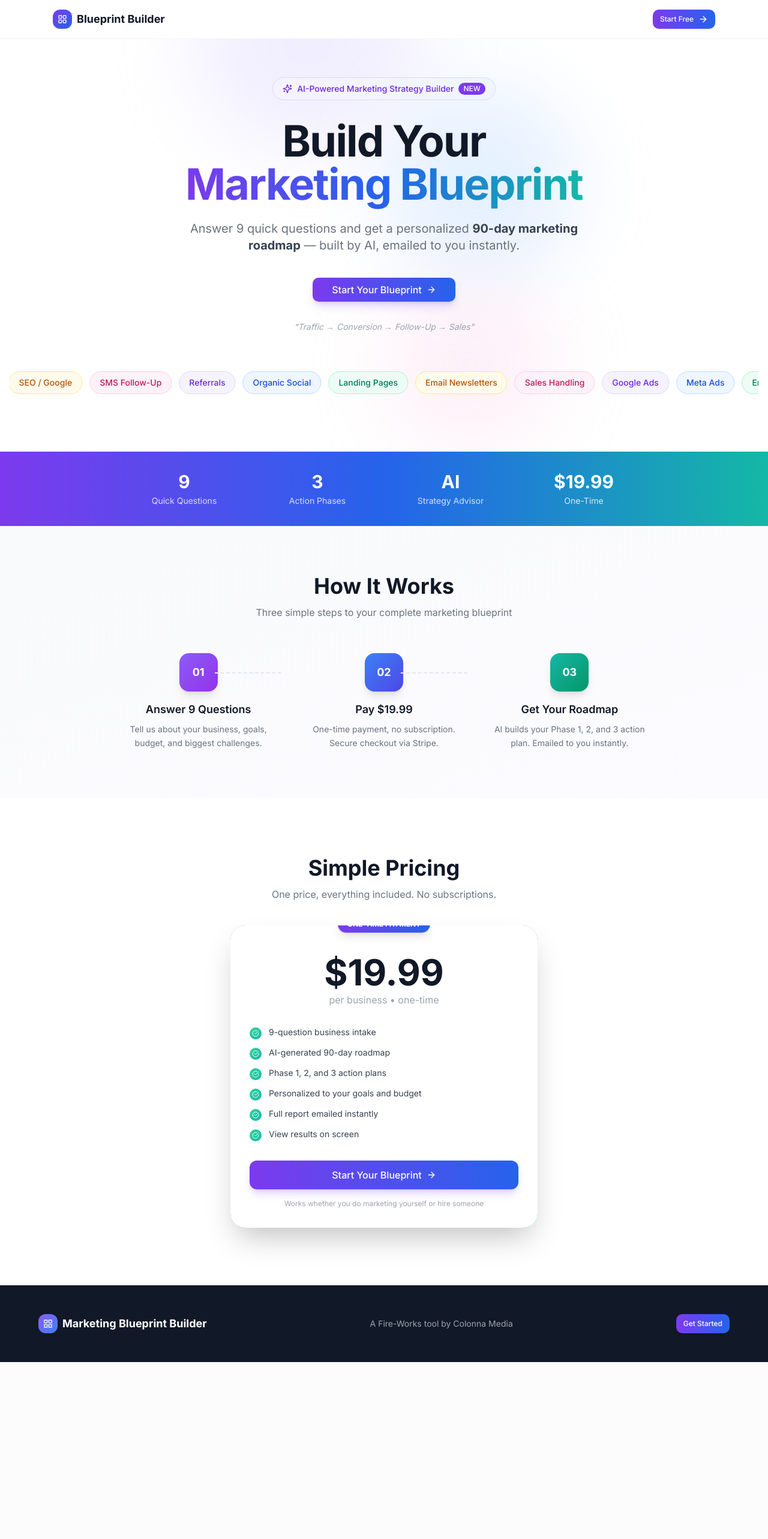
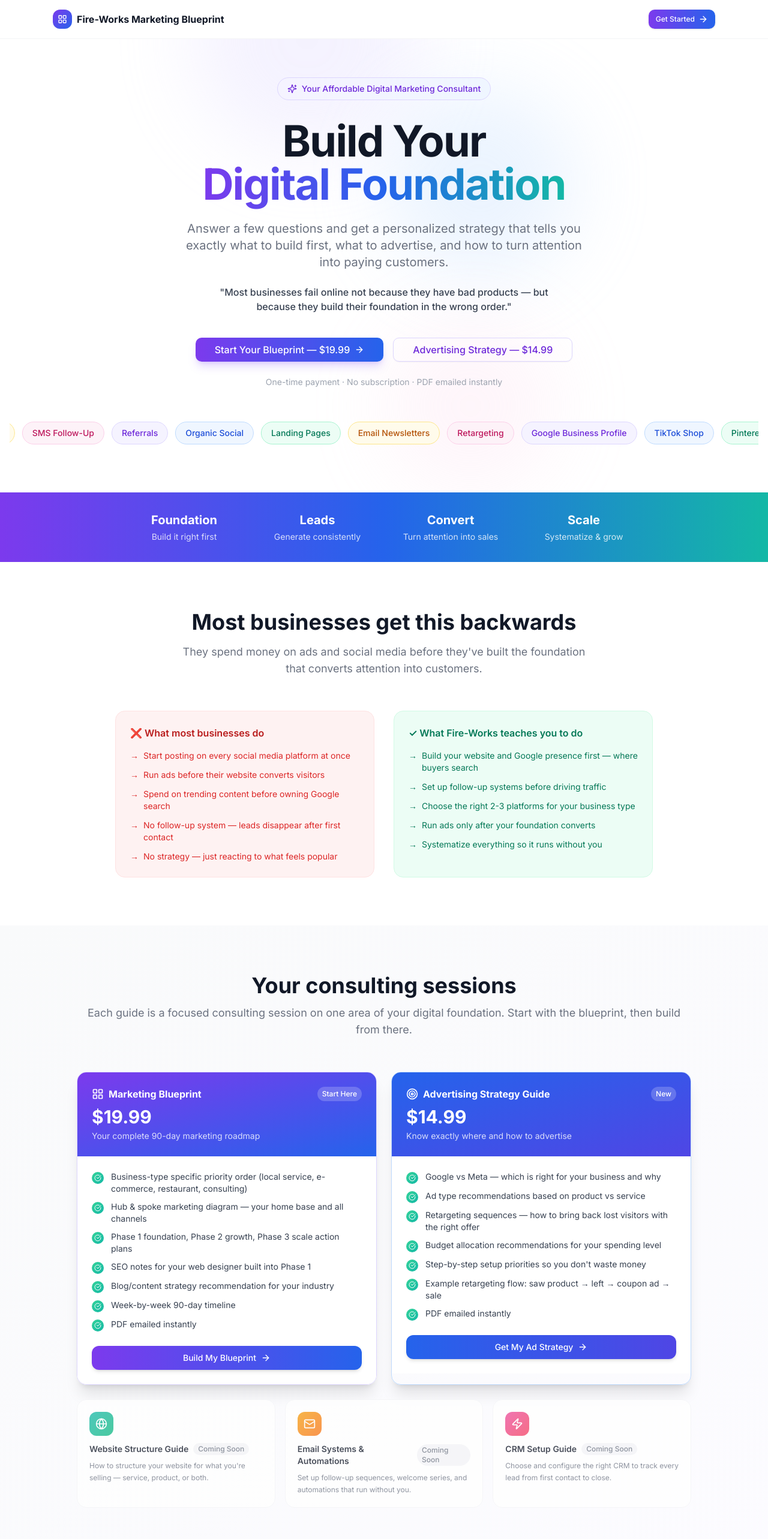
Before and after one commit to colonnamedia/fire-works-blueprint-builder, a React (Vite) app: page / in a window 1280 px wide. Shown: the top 2566 px of the page at 60% size. Before the commit the page ends 2271 px from the top, so only its background shows below. Built offline with nearby package versions, Linux system fonts and the light colour scheme.

Commit message:
Refactor Landing page and update UI elements
Refactor Landing page components and update text for clarity. Adjust layout and improve button labels.

```diff
--- a/src/pages/Landing.jsx
+++ b/src/pages/Landing.jsx
@@ -1,6 +1,6 @@
 import { Link } from "react-router-dom";
 import { motion } from "framer-motion";
-import { ArrowRight, LayoutGrid, Map, PieChart, CheckCircle, Sparkles } from "lucide-react";
+import { ArrowRight, LayoutGrid, CheckCircle, Sparkles, Target, TrendingUp, Mail, Globe, Zap } from "lucide-react";
 import { Button } from "@/components/ui/button";
 
 const fadeUp = (delay = 0) => ({
@@ -11,10 +11,11 @@ const fadeUp = (delay = 0) => ({
 
 const channels = [
   "Google Ads", "Meta Ads", "Email Automations", "SEO / Google", "SMS Follow-Up",
-  "Referrals", "Organic Social", "Landing Pages", "Email Newsletters", "Sales Handling",
+  "Referrals", "Organic Social", "Landing Pages", "Email Newsletters", "Retargeting",
+  "Google Business Profile", "TikTok Shop", "Pinterest", "Booking Systems", "CRM Setup",
 ];
 
-function PricingFeature({ text }) {
+function Feature({ text }) {
   return (
     <div className="flex items-start gap-3">
       <div className="w-5 h-5 rounded-full bg-gradient-to-br from-emerald-400 to-teal-500 flex items-center justify-center flex-shrink-0 mt-0.5">
@@ -25,40 +26,46 @@ function PricingFeature({ text }) {
   );
 }
 
+function ComingSoon() {
+  return (
+    <span className="text-xs bg-gray-100 text-gray-500 px-2 py-0.5 rounded-full font-medium">Coming Soon</span>
+  );
+}
+
 export default function Landing() {
   return (
     <div className="min-h-screen bg-white overflow-x-hidden">
+
       {/* Nav */}
-      <header className="border-b border-gray-100 bg-white/80 backdrop-blur-md sticky top-0 z-50">
+      <header className="border-b border-gray-100 bg-white/90 backdrop-blur-md sticky top-0 z-50">
         <div className="max-w-6xl mx-auto px-4 sm:px-6 flex items-center justify-between h-16">
           <div className="flex items-center gap-2">
             <div className="w-8 h-8 rounded-lg bg-gradient-to-br from-violet-600 to-blue-600 flex items-center justify-center">
               <LayoutGrid className="w-4 h-4 text-white" />
             </div>
-            <span className="font-bold text-gray-900 text-lg">Blueprint Builder</span>
+            <span className="font-bold text-gray-900 text-base">Fire-Works Marketing Blueprint</span>
           </div>
           <Link to="/questionnaire">
-            <Button size="sm" className="gap-2 bg-gradient-to-r from-violet-600 to-blue-600 hover:from-violet-700 hover:to-blue-700 text-white border-0">
-              Start Free <ArrowRight className="w-4 h-4" />
+            <Button size="sm" className="gap-1.5 bg-gradient-to-r from-violet-600 to-blue-600 hover:from-violet-700 hover:to-blue-700 text-white border-0">
+              Get Started <ArrowRight className="w-4 h-4" />
             </Button>
           </Link>
         </div>
       </header>
 
       {/* Hero */}
-      <section className="relative pt-16 pb-24 px-4 overflow-hidden">
+      <section className="relative pt-16 pb-20 px-4 overflow-hidden">
         <div className="absolute inset-0 pointer-events-none">
-          <div className="absolute top-0 left-1/4 w-96 h-96 bg-violet-200 rounded-full blur-3xl opacity-40 -translate-y-1/2" />
-          <div className="absolute top-20 right-1/4 w-80 h-80 bg-blue-200 rounded-full blur-3xl opacity-40" />
-          <div className="absolute bottom-0 left-1/2 w-72 h-72 bg-pink-200 rounded-full blur-3xl opacity-30" />
+          <div className="absolute top-0 left-1/4 w-96 h-96 bg-violet-200 rounded-full blur-3xl opacity-30 -translate-y-1/2" />
+          <div className="absolute top-20 right-1/4 w-80 h-80 bg-blue-200 rounded-full blur-3xl opacity-30" />
+          <div className="absolute bottom-0 left-1/2 w-72 h-72 bg-pink-200 rounded-full blur-3xl opacity-20" />
         </div>
 
         <div className="max-w-4xl mx-auto text-center relative z-10">
           <motion.div {...fadeUp(0)}>
             <div className="inline-flex items-center gap-2 bg-gradient-to-r from-violet-50 to-blue-50 border border-violet-200 text-violet-700 px-4 py-2 rounded-full text-sm font-medium mb-8">
               <Sparkles className="w-4 h-4" />
-              AI-Powered Marketing Strategy Builder
-              <span className="bg-violet-600 text-white text-xs px-2 py-0.5 rounded-full">NEW</span>
+              Your Affordable Digital Marketing Consultant
             </div>
           </motion.div>
 
@@ -66,30 +73,39 @@ export default function Landing() {
             <span className="text-gray-900">Build Your</span>
             <br />
             <span className="bg-gradient-to-r from-violet-600 via-blue-600 to-teal-500 bg-clip-text text-transparent">
-              Marketing Blueprint
+              Digital Foundation
             </span>
           </motion.h1>
 
-          <motion.p {...fadeUp(0.2)} className="text-lg md:text-xl text-gray-500 max-w-2xl mx-auto mb-10 leading-relaxed">
-            Answer 9 quick questions and get a personalized <strong className="text-gray-700">90-day marketing roadmap</strong> — built by AI, emailed to you instantly.
+          <motion.p {...fadeUp(0.2)} className="text-lg md:text-xl text-gray-500 max-w-2xl mx-auto mb-6 leading-relaxed">
+            Answer a few questions and get a personalized strategy that tells you exactly what to build first, what to advertise, and how to turn attention into paying customers.
+          </motion.p>
+
+          <motion.p {...fadeUp(0.25)} className="text-base text-gray-700 max-w-xl mx-auto mb-10 font-medium">
+            "Most businesses fail online not because they have bad products — but because they build their foundation in the wrong order."
           </motion.p>
 
           <motion.div {...fadeUp(0.3)} className="flex flex-col sm:flex-row gap-4 justify-center">
             <Link to="/questionnaire">
               <Button size="lg" className="gap-2 px-8 text-base bg-gradient-to-r from-violet-600 to-blue-600 hover:from-violet-700 hover:to-blue-700 text-white border-0 shadow-lg shadow-violet-500/25 hover:shadow-violet-500/40 transition-all">
-                Start Your Blueprint <ArrowRight className="w-5 h-5" />
+                Start Your Blueprint — $19.99 <ArrowRight className="w-5 h-5" />
+              </Button>
+            </Link>
+            <Link to="/advertising">
+              <Button size="lg" variant="outline" className="gap-2 px-8 text-base border-violet-200 text-violet-700 hover:bg-violet-50">
+                Advertising Strategy — $14.99
               </Button>
             </Link>
           </motion.div>
 
-          <motion.p {...fadeUp(0.4)} className="mt-8 text-sm text-gray-400 italic">
-            "Traffic → Conversion → Follow-Up → Sales"
+          <motion.p {...fadeUp(0.4)} className="mt-6 text-sm text-gray-400">
+            One-time payment · No subscription · PDF emailed instantly
           </motion.p>
         </div>
 
-        <motion.div {...fadeUp(0.5)} className="mt-16 relative">
+        <motion.div {...fadeUp(0.5)} className="mt-14 relative">
           <div className="flex gap-3 overflow-hidden">
-            <div className="flex gap-3 animate-[scroll_20s_linear_infinite] flex-shrink-0">
+            <div className="flex gap-3 animate-[scroll_25s_linear_infinite] flex-shrink-0">
               {[...channels, ...channels].map((c, i) => (
                 <div key={i} className={`flex-shrink-0 px-4 py-2 rounded-full text-sm font-medium border ${
                   i % 5 === 0 ? "bg-violet-50 text-violet-700 border-violet-200" :
@@ -106,43 +122,165 @@ export default function Landing() {
         </motion.div>
       </section>
 
-      {/* Stats bar */}
+      {/* Positioning strip */}
       <section className="py-8 bg-gradient-to-r from-violet-600 via-blue-600 to-teal-500">
         <div className="max-w-4xl mx-auto px-4 grid grid-cols-2 sm:grid-cols-4 gap-6 text-center text-white">
           {[
-            { val: "9", label: "Quick Questions" },
-            { val: "3", label: "Action Phases" },
-            { val: "AI", label: "Strategy Advisor" },
-            { val: "$19.99", label: "One-Time" },
+            { val: "Foundation", label: "Build it right first" },
+            { val: "Leads", label: "Generate consistently" },
+            { val: "Convert", label: "Turn attention into sales" },
+            { val: "Scale", label: "Systematize & grow" },
           ].map((s, i) => (
             <div key={i}>
-              <div className="text-3xl font-bold">{s.val}</div>
+              <div className="text-xl font-bold">{s.val}</div>
               <div className="text-sm opacity-80 mt-1">{s.label}</div>
             </div>
           ))}
         </div>
       </section>
 
-      {/* How it Works */}
-      <section className="py-20 px-4 bg-gradient-to-br from-gray-50 to-violet-50/30">
+      {/* The problem */}
+      <section className="py-20 px-4 bg-white">
         <div className="max-w-4xl mx-auto">
           <div className="text-center mb-14">
-            <h2 className="text-4xl font-bold mb-3 text-gray-900">How It Works</h2>
-            <p className="text-gray-500">Three simple steps to your complete marketing blueprint</p>
+            <h2 className="text-4xl font-bold mb-4 text-gray-900">Most businesses get this backwards</h2>
+            <p className="text-gray-500 max-w-2xl mx-auto text-lg">They spend money on ads and social media before they've built the foundation that converts attention into customers.</p>
+          </div>
+          <div className="grid md:grid-cols-2 gap-8">
+            <div className="bg-red-50 border border-red-100 rounded-2xl p-6">
+              <p className="font-semibold text-red-700 mb-4 text-base">❌ What most businesses do</p>
+              <ul className="space-y-3 text-sm text-red-600">
+                <li className="flex gap-2"><span>→</span>Start posting on every social media platform at once</li>
+                <li className="flex gap-2"><span>→</span>Run ads before their website converts visitors</li>
+                <li className="flex gap-2"><span>→</span>Spend on trending content before owning Google search</li>
+                <li className="flex gap-2"><span>→</span>No follow-up system — leads disappear after first contact</li>
+                <li className="flex gap-2"><span>→</span>No strategy — just reacting to what feels popular</li>
+              </ul>
+            </div>
+            <div className="bg-emerald-50 border border-emerald-100 rounded-2xl p-6">
+              <p className="font-semibold text-emerald-700 mb-4 text-base">✓ What Fire-Works teaches you to do</p>
+              <ul className="space-y-3 text-sm text-emerald-700">
+                <li className="flex gap-2"><span>→</span>Build your website and Google presence first — where buyers search</li>
+                <li className="flex gap-2"><span>→</span>Set up follow-up systems before driving traffic</li>
+                <li className="flex gap-2"><span>→</span>Choose the right 2-3 platforms for your business type</li>
+                <li className="flex gap-2"><span>→</span>Run ads only after your foundation converts</li>
+                <li className="flex gap-2"><span>→</span>Systematize everything so it runs without you</li>
+              </ul>
+            </div>
+          </div>
+        </div>
+      </section>
+
+      {/* Products — consulting sessions */}
+      <section className="py-20 px-4 bg-gradient-to-br from-gray-50 to-violet-50/30">
+        <div className="max-w-5xl mx-auto">
+          <div className="text-center mb-14">
+            <h2 className="text-4xl font-bold mb-3 text-gray-900">Your consulting sessions</h2>
+            <p className="text-gray-500 text-lg">Each guide is a focused consulting session on one area of your digital foundation. Start with the blueprint, then build from there.</p>
+          </div>
+
+          <div className="grid md:grid-cols-2 gap-6 mb-6">
+
+            {/* Blueprint — featured */}
+            <div className="relative rounded-2xl overflow-hidden shadow-xl border border-violet-200">
+              <div className="bg-gradient-to-br from-violet-600 to-blue-600 p-6 text-white">
+                <div className="flex items-center justify-between mb-2">
+                  <div className="flex items-center gap-2">
+                    <LayoutGrid className="w-5 h-5" />
+                    <span className="font-bold text-base">Marketing Blueprint</span>
+                  </div>
+                  <span className="text-xs bg-white/20 px-2 py-1 rounded-full font-medium">Start Here</span>
+                </div>
+                <div className="text-3xl font-bold mb-1">$19.99</div>
+                <p className="text-sm opacity-80">Your complete 90-day marketing roadmap</p>
+              </div>
+              <div className="bg-white p-6">
+                <div className="space-y-2.5 mb-6">
+                  <Feature text="Business-type specific priority order (local service, e-commerce, restaurant, consulting)" />
+                  <Feature text="Hub & spoke marketing diagram — your home base and all channels" />
+                  <Feature text="Phase 1 foundation, Phase 2 growth, Phase 3 scale action plans" />
+                  <Feature text="SEO notes for your web designer built into Phase 1" />
+                  <Feature text="Blog/content strategy recommendation for your industry" />
+                  <Feature text="Week-by-week 90-day timeline" />
+                  <Feature text="PDF emailed instantly" />
+                </div>
+                <Link to="/questionnaire" className="block">
+                  <Button className="w-full gap-2 bg-gradient-to-r from-violet-600 to-blue-600 hover:from-violet-700 hover:to-blue-700 text-white border-0 shadow-md py-5 rounded-xl text-sm">
+                    Build My Blueprint <ArrowRight className="w-4 h-4" />
+                  </Button>
+                </Link>
+              </div>
+            </div>
+
+            {/* Advertising Strategy */}
+            <div className="relative rounded-2xl overflow-hidden shadow-xl border border-blue-200">
+              <div className="bg-gradient-to-br from-blue-600 to-indigo-600 p-6 text-white">
+                <div className="flex items-center justify-between mb-2">
+                  <div className="flex items-center gap-2">
+                    <Target className="w-5 h-5" />
+                    <span className="font-bold text-base">Advertising Strategy Guide</span>
+                  </div>
+                  <span className="text-xs bg-white/20 px-2 py-1 rounded-full font-medium">New</span>
+                </div>
+                <div className="text-3xl font-bold mb-1">$14.99</div>
+                <p className="text-sm opacity-80">Know exactly where and how to advertise</p>
+              </div>
+              <div className="bg-white p-6">
+                <div className="space-y-2.5 mb-6">
+                  <Feature text="Google vs Meta — which is right for your business and why" />
+                  <Feature text="Ad type recommendations based on product vs service" />
+                  <Feature text="Retargeting sequences — how to bring back lost visitors with the right offer" />
+                  <Feature text="Budget allocation recommendations for your spending level" />
+                  <Feature text="Step-by-step setup priorities so you don't waste money" />
+                  <Feature text="Example retargeting flow: saw product → left → coupon ad → sale" />
+                  <Feature text="PDF emailed instantly" />
+                </div>
+                <Link to="/advertising" className="block">
+                  <Button className="w-full gap-2 bg-gradient-to-r from-blue-600 to-indigo-600 hover:from-blue-700 hover:to-indigo-700 text-white border-0 shadow-md py-5 rounded-xl text-sm">
+                    Get My Ad Strategy <ArrowRight className="w-4 h-4" />
+                  </Button>
+                </Link>
+              </div>
+            </div>
+
+          </div>
+
+          {/* Coming soon row */}
+          <div className="grid md:grid-cols-3 gap-4">
+            {[
+              { icon: Globe, title: "Website Structure Guide", desc: "How to structure your website for what you're selling — service, product, or both.", color: "from-teal-500 to-emerald-500" },
+              { icon: Mail, title: "Email Systems & Automations", desc: "Set up follow-up sequences, welcome series, and automations that run without you.", color: "from-amber-500 to-orange-500" },
+              { icon: Zap, title: "CRM Setup Guide", desc: "Choose and configure the right CRM to track every lead from first contact to close.", color: "from-pink-500 to-rose-500" },
+            ].map((p, i) => (
+              <div key={i} className="bg-white border border-gray-100 rounded-2xl p-5 opacity-75">
+                <div className={`w-10 h-10 rounded-xl bg-gradient-to-br ${p.color} flex items-center justify-center mb-3`}>
+                  <p.icon className="w-5 h-5 text-white" />
+                </div>
+                <div className="flex items-center gap-2 mb-2">
+                  <h3 className="font-semibold text-gray-900 text-sm">{p.title}</h3>
+                  <ComingSoon />
+                </div>
+                <p className="text-xs text-gray-500 leading-relaxed">{p.desc}</p>
+              </div>
+            ))}
+          </div>
+        </div>
+      </section>
+
+      {/* How it works */}
+      <section className="py-20 px-4 bg-white">
+        <div className="max-w-4xl mx-auto">
+          <div className="text-center mb-14">
+            <h2 className="text-4xl font-bold mb-3 text-gray-900">How it works</h2>
+            <p className="text-gray-500">A few questions → an AI-powered strategy → delivered instantly</p>
           </div>
           <div className="grid md:grid-cols-3 gap-8">
             {[
-              { step: "01", color: "from-violet-500 to-purple-600", title: "Answer 9 Questions", desc: "Tell us about your business, goals, budget, and biggest challenges." },
-              { step: "02", color: "from-blue-500 to-indigo-600", title: "Pay $19.99", desc: "One-time payment, no subscription. Secure checkout via Stripe." },
-              { step: "03", color: "from-teal-500 to-emerald-600", title: "Get Your Roadmap", desc: "AI builds your Phase 1, 2, and 3 action plan. Emailed to you instantly." },
+              { step: "01", color: "from-violet-500 to-purple-600", title: "Answer a few questions", desc: "Tell us about your business type, industry, current situation, goals, and budget." },
+              { step: "02", color: "from-blue-500 to-indigo-600", title: "Secure one-time payment", desc: "No subscription. No recurring fees. Pay once and keep your guide forever." },
+              { step: "03", color: "from-teal-500 to-emerald-600", title: "Get your strategy instantly", desc: "View your full plan on screen and receive a professionally formatted PDF by email." },
             ].map((item, i) => (
-              <motion.div
-                key={i}
-                initial={{ opacity: 0, y: 20 }}
-                animate={{ opacity: 1, y: 0 }}
-                transition={{ delay: i * 0.15 + 0.2 }}
-                className="text-center relative"
-              >
+              <div key={i} className="text-center relative">
                 <div className={`w-16 h-16 rounded-2xl bg-gradient-to-br ${item.color} flex items-center justify-center mx-auto mb-4 shadow-lg`}>
                   <span className="text-white font-bold text-lg">{item.step}</span>
                 </div>
@@ -151,64 +289,29 @@ export default function Landing() {
                 )}
                 <h3 className="font-semibold text-lg mb-2 text-gray-900">{item.title}</h3>
                 <p className="text-sm text-gray-500 leading-relaxed">{item.desc}</p>
-              </motion.div>
+              </div>
             ))}
           </div>
         </div>
       </section>
 
-      {/* Pricing */}
-      <section className="py-24 px-4" id="pricing">
-        <div className="max-w-lg mx-auto">
-          <div className="text-center mb-10">
-            <h2 className="text-4xl font-bold mb-3 text-gray-900">Simple Pricing</h2>
-            <p className="text-gray-500">One price, everything included. No subscriptions.</p>
+      {/* Consultant positioning */}
+      <section className="py-20 px-4 bg-gradient-to-br from-violet-600 to-blue-700 text-white">
+        <div className="max-w-4xl mx-auto text-center">
+          <h2 className="text-4xl font-bold mb-4">The more you build, the more personalized it gets</h2>
+          <p className="text-lg opacity-80 max-w-2xl mx-auto mb-10">Fire-Works is designed to grow with your business. Start with the blueprint to understand your full strategy. Add the advertising guide when you're ready to run ads. Build each piece of your digital foundation step by step — with AI doing the strategic thinking.</p>
+          <div className="flex flex-col sm:flex-row gap-4 justify-center">
+            <Link to="/questionnaire">
+              <Button size="lg" className="gap-2 px-8 bg-white text-violet-700 hover:bg-gray-50 border-0 font-semibold">
+                Start With the Blueprint — $19.99 <ArrowRight className="w-5 h-5" />
+              </Button>
+            </Link>
+            <Link to="/advertising">
+              <Button size="lg" variant="outline" className="gap-2 px-8 border-white/40 text-white hover:bg-white/10">
+                Advertising Strategy — $14.99
+              </Button>
+            </Link>
           </div>
-
-          <motion.div
-            initial={{ opacity: 0, y: 28 }}
-            animate={{ opacity: 1, y: 0 }}
-            transition={{ delay: 0.2 }}
-            className="relative rounded-3xl overflow-hidden shadow-2xl"
-          >
-            <div className="absolute inset-0 bg-gradient-to-br from-violet-500 via-blue-500 to-teal-500 p-0.5 rounded-3xl">
-              <div className="bg-white h-full w-full rounded-3xl" />
-            </div>
-
-            <div className="relative bg-white rounded-3xl p-8">
-              <div className="absolute -top-4 left-1/2 -translate-x-1/2">
-                <div className="bg-gradient-to-r from-violet-600 to-blue-600 text-white text-xs font-bold px-4 py-1.5 rounded-full shadow-lg">
-                  ONE-TIME PAYMENT
-                </div>
-              </div>
-
-              <div className="text-center mb-8 pt-4">
-                <div className="text-6xl font-bold text-gray-900 mb-1">$19.99</div>
-                <p className="text-gray-400">per business • one-time</p>
-              </div>
-
-              <div className="space-y-3 mb-8">
-                <PricingFeature text="9-question business intake" />
-                <PricingFeature text="AI-generated 90-day roadmap" />
-                <PricingFeature text="Phase 1, 2, and 3 action plans" />
-                <PricingFeature text="Personalized to your goals and budget" />
-                <PricingFeature text="Full report emailed instantly" />
-                <PricingFeature text="View results on screen" />
-              </div>
-
-              <Link to="/questionnaire" className="block">
-                <Button
-                  className="w-full gap-2 bg-gradient-to-r from-violet-600 to-blue-600 hover:from-violet-700 hover:to-blue-700 text-white border-0 shadow-lg shadow-violet-500/25 py-6 text-base rounded-xl"
-                  size="lg"
-                >
-                  Start Your Blueprint <ArrowRight className="w-5 h-5" />
-                </Button>
-              </Link>
-              <p className="text-xs text-center text-gray-400 mt-4">
-                Works whether you do marketing yourself or hire someone
-              </p>
-            </div>
-          </motion.div>
         </div>
       </section>
 
@@ -220,11 +323,9 @@ export default function Landing() {
               <div className="w-8 h-8 rounded-lg bg-gradient-to-br from-violet-500 to-blue-500 flex items-center justify-center">
                 <LayoutGrid className="w-4 h-4 text-white" />
               </div>
-              <span className="font-bold text-white text-lg">Marketing Blueprint Builder</span>
+              <span className="font-bold text-white text-base">Fire-Works Marketing Blueprint</span>
             </div>
-            <p className="text-gray-400 text-sm text-center">
-              A Fire-Works tool by Colonna Media
-            </p>
+            <p className="text-gray-400 text-sm text-center">A Fire-Works Eco tool by Colonna Media</p>
             <Link to="/questionnaire">
               <Button size="sm" className="bg-gradient-to-r from-violet-600 to-blue-600 text-white border-0">
                 Get Started
```
